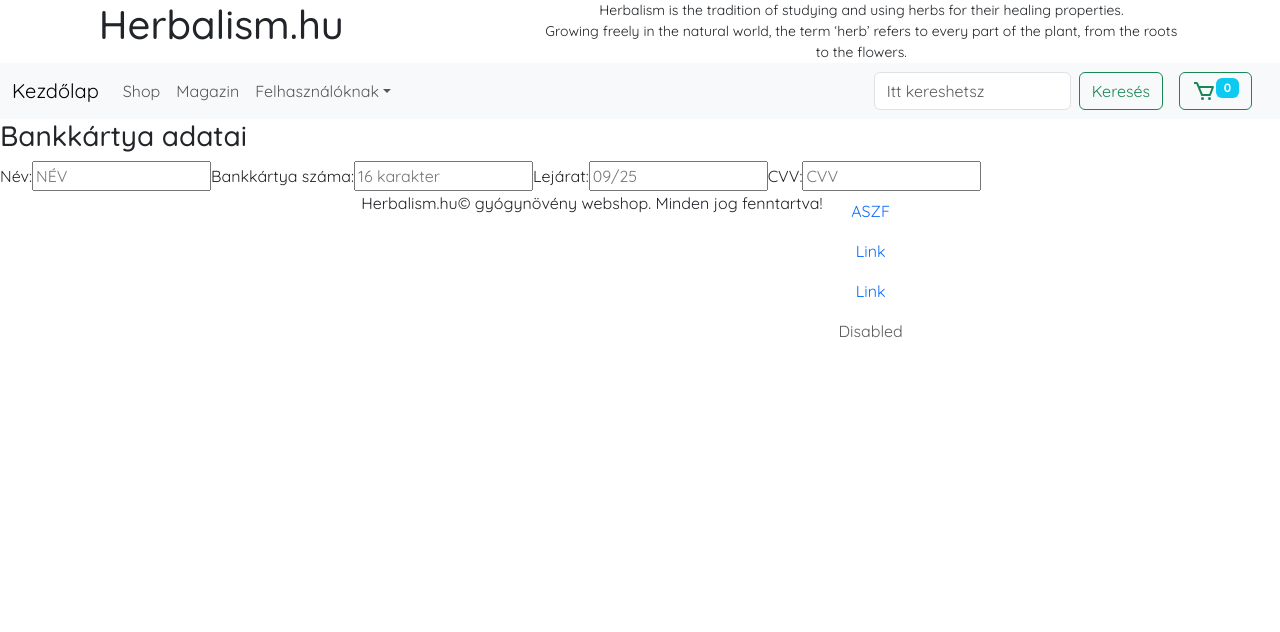
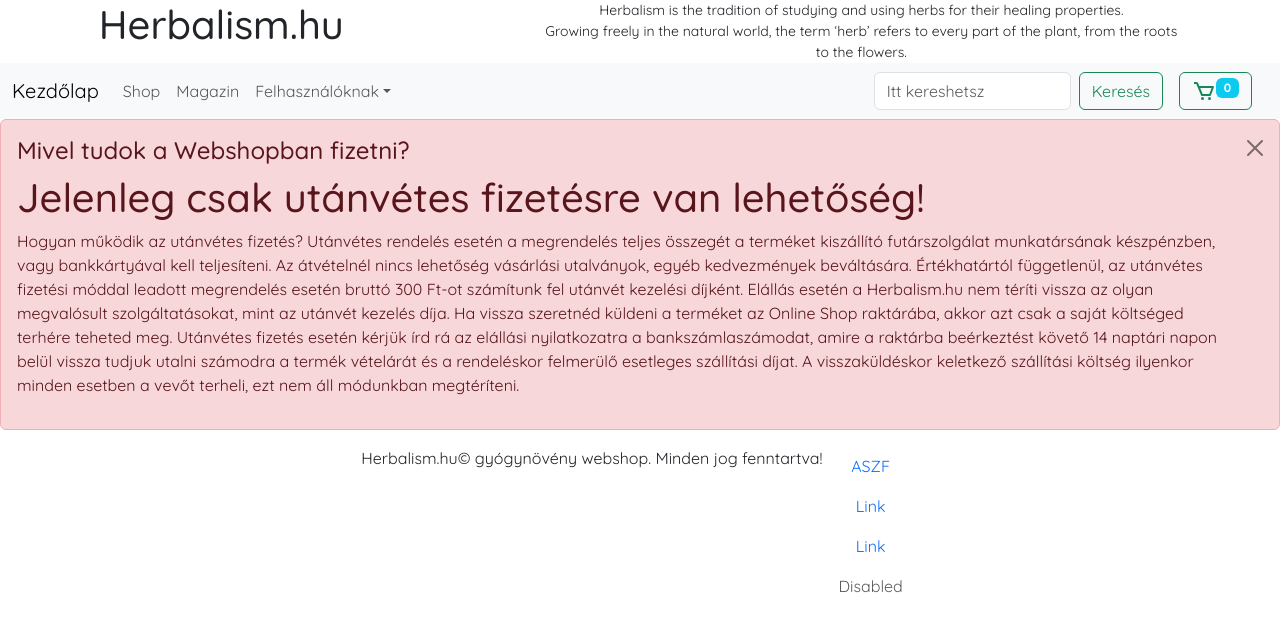
Before and after one commit to progmatic-fs-2023/joker, a React (Vite) app in the folder client/: page /payment in a window 1280 px wide. Shown: the top 632 px of the page. Built offline with nearby package versions, Linux system fonts and the light colour scheme; no server answers.

Commit message:
Userform added payment message

```diff
--- a/client/src/pages/Payment.jsx
+++ b/client/src/pages/Payment.jsx
@@ -1,27 +1,29 @@
+import { useState } from 'react';
+import Alert from 'react-bootstrap/Alert';
+import Button from 'react-bootstrap/Button';
+
+
 function Payment() {
-  return (
-    <div>
-      <h3>Bankkártya adatai</h3>
+  const [show, setShow] = useState(true);
 
-      <label htmlFor="name">
-        Név:
-        <input type="text" id="name" name="name"  placeholder="NÉV" />
-      </label>
+  if (show) {
+    return (
+      <Alert variant="danger" onClose={() => setShow(false)} dismissible>
+        <Alert.Heading>Mivel tudok a Webshopban fizetni?</Alert.Heading>
+        <p>
+          <h1>Jelenleg csak utánvétes fizetésre van lehetőség!</h1>
+        Hogyan működik az utánvétes fizetés?
+Utánvétes rendelés esetén a megrendelés teljes összegét a terméket kiszállító futárszolgálat munkatársának készpénzben, vagy bankkártyával kell teljesíteni. Az átvételnél nincs lehetőség vásárlási utalványok, egyéb kedvezmények beváltására.
 
-      <label htmlFor="cardNumber">
-        Bankkártya száma:
-        <input type="text" id="cardNumber" name="cardNumber" placeholder="16 karakter" />
-      </label>
-      <label htmlFor="expiryDate">
-        Lejárat:
-        <input type="text" id="expiryDate" name="expiryDate" placeholder="09/25" />
-      </label>
-      <label htmlFor="cvv">
-        CVV:
-        <input type="text" id="cvv" name="cvv" placeholder="CVV" />
-      </label>
-    </div>
-  );
+Értékhatártól függetlenül, az utánvétes fizetési móddal leadott megrendelés esetén bruttó 300 Ft-ot számítunk fel utánvét kezelési díjként. Elállás esetén a Herbalism.hu nem téríti vissza az olyan megvalósult szolgáltatásokat, mint az utánvét kezelés díja.
+
+Ha vissza szeretnéd küldeni a terméket az Online Shop raktárába, akkor azt csak a saját költséged terhére teheted meg. Utánvétes fizetés esetén kérjük írd rá az elállási nyilatkozatra a bankszámlaszámodat, amire a raktárba beérkeztést követő 14 naptári napon belül vissza tudjuk utalni számodra a termék vételárát és a rendeléskor felmerülő esetleges szállítási díjat. A visszaküldéskor keletkező szállítási költség ilyenkor minden esetben a vevőt terheli, ezt nem áll módunkban megtéríteni.
+        </p>
+      </Alert>
+    );
+  }
+  return <Button onClick={() => setShow(true)}>Show Alert</Button>;
 }
 
+
 export default Payment;
--- a/client/src/pages/UserForm.jsx
+++ b/client/src/pages/UserForm.jsx
@@ -125,6 +125,7 @@ function UserForm() {
                 <Form.Label>Ország</Form.Label>
                 <Form.Control type="text" name="country" onChange={handleChange} required />
               </Form.Group>
+              <br />
               <Payment/>
               <Form.Group controlId="terms">
                 <Form.Check
```
